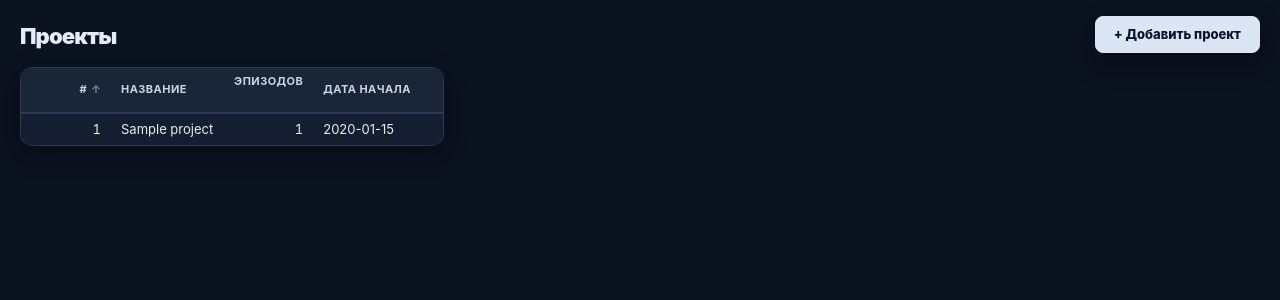
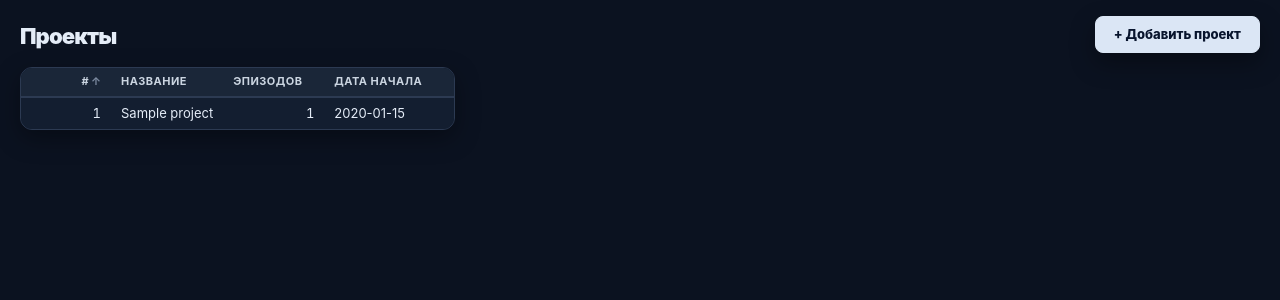
Before and after one commit to lalex321/DubStudio, a FastAPI app: page /projects in a window 1280 px wide. Shown: the part 49-349 px from the top of the page. Run offline with FastAPI, Linux system fonts and the light colour scheme; the visitor is signed in with stand-in values (Sample User, id 1); tables that the repository leaves empty hold one stand-in row (values such as "Sample post").

Commit message:
Fix sort-arrow layout so headers don't shift
Перевёл .sort-arrow на абсолютное позиционирование в правом краю th с
зарезервированным padding-right: 22px на sortable-заголовках. Раньше
inline-block-стрелка съедала/добавляла визуальный вес при переключении
сортировки, и заголовок «прыгал».

Co-Authored-By: Claude Opus 4.7 (1M context) <noreply@anthropic.com>

```diff
--- a/static/styles.css
+++ b/static/styles.css
@@ -293,7 +293,7 @@ a:hover { color: var(--primary-hover); }
   user-select: none;
 }
 .grid thead th { position: relative; }
-.grid thead th.sortable { cursor: pointer; }
+.grid thead th.sortable { cursor: pointer; padding-right: 22px; }
 .grid thead th.sortable:hover { color: var(--primary); }
 
 .col-resize {
@@ -311,11 +311,15 @@ a:hover { color: var(--primary-hover); }
   background: var(--accent-soft);
 }
 .sort-arrow {
-  display: inline-block;
+  position: absolute;
+  right: 10px;
+  top: 50%;
+  transform: translateY(-50%);
   width: 10px;
-  margin-left: 4px;
+  text-align: right;
   font-size: 11px;
   color: var(--muted-2);
+  pointer-events: none;
 }
 
 /* ---------- admin ---------- */
```
